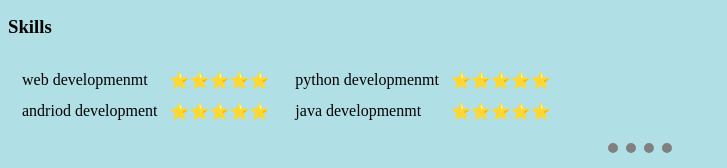
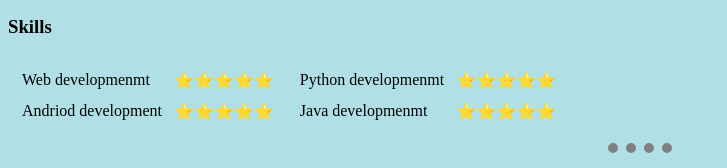
Before and after one commit to Ishwar870/raja, a plain HTML site: page index.html in a window 1280 px wide. Shown: the part 653-821 px from the top of the page, without its empty margins (0-727 px from the left). Drawn offline with Linux system fonts and the light colour scheme.

Commit message:
Update index.html

```diff
--- a/index.html
+++ b/index.html
@@ -67,11 +67,11 @@
         <td>
             <table cellspacing="10px">
                 <tr>
-                    <td>web developmenmt</td>
+                    <td>Web developmenmt</td>
                     <td>⭐️⭐️⭐️⭐️⭐️</td>
                 </tr>
                 <tr>
-                    <td>andriod development</td>
+                    <td>Andriod development</td>
                     <td>⭐️⭐️⭐️⭐️⭐️</td>
                 </tr>
             </table>
@@ -79,11 +79,11 @@
         <td>
             <table cellspacing="10px">
                 <tr>
-                    <td>python developmenmt</td>
+                    <td>Python developmenmt</td>
                     <td>⭐️⭐️⭐️⭐️⭐️</td>
                 </tr>
                 <tr>
-                    <td>java developmenmt</td>
+                    <td>Java developmenmt</td>
                     <td>⭐️⭐️⭐️⭐️⭐️</td>
                 </tr>
             </table>
```
